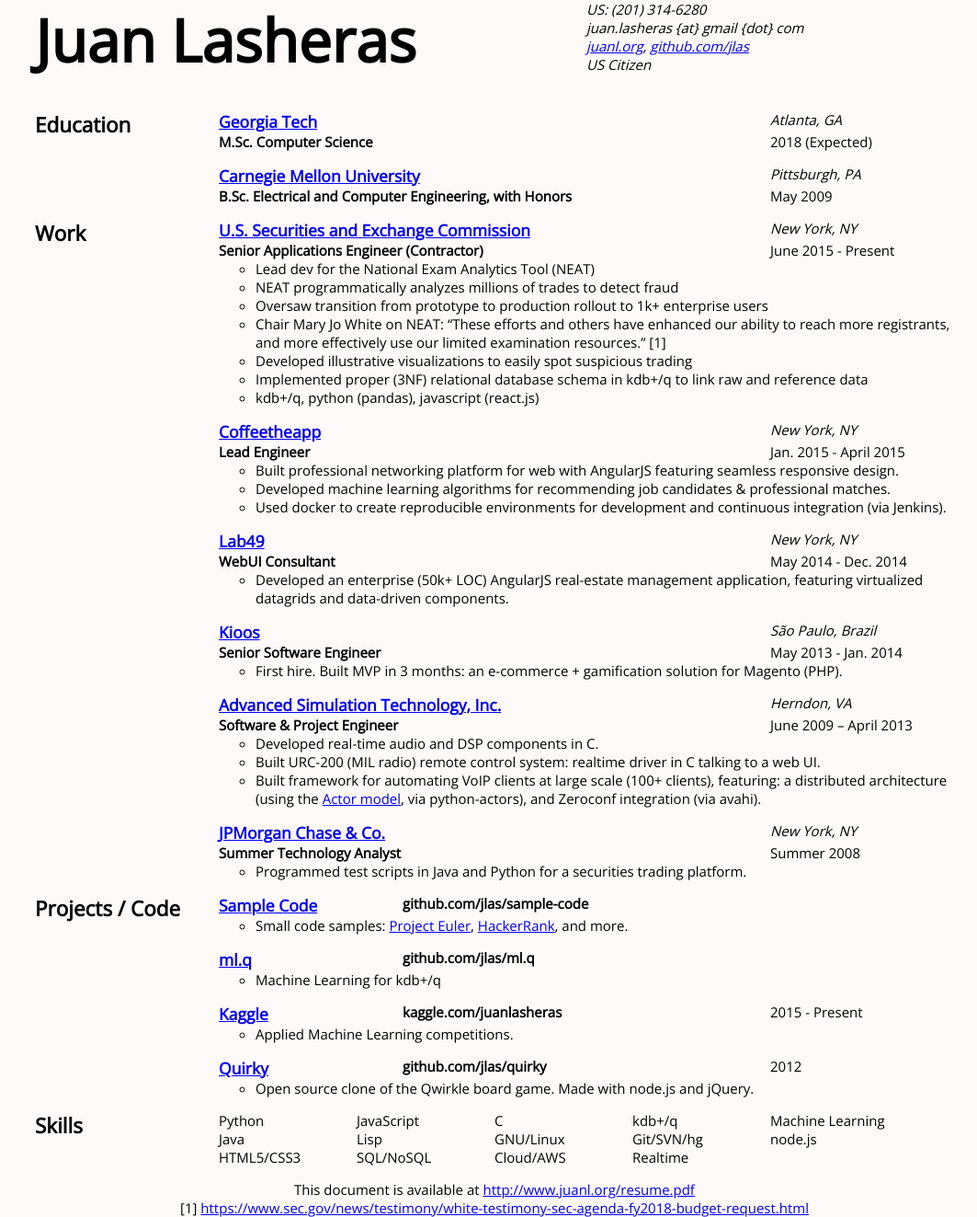
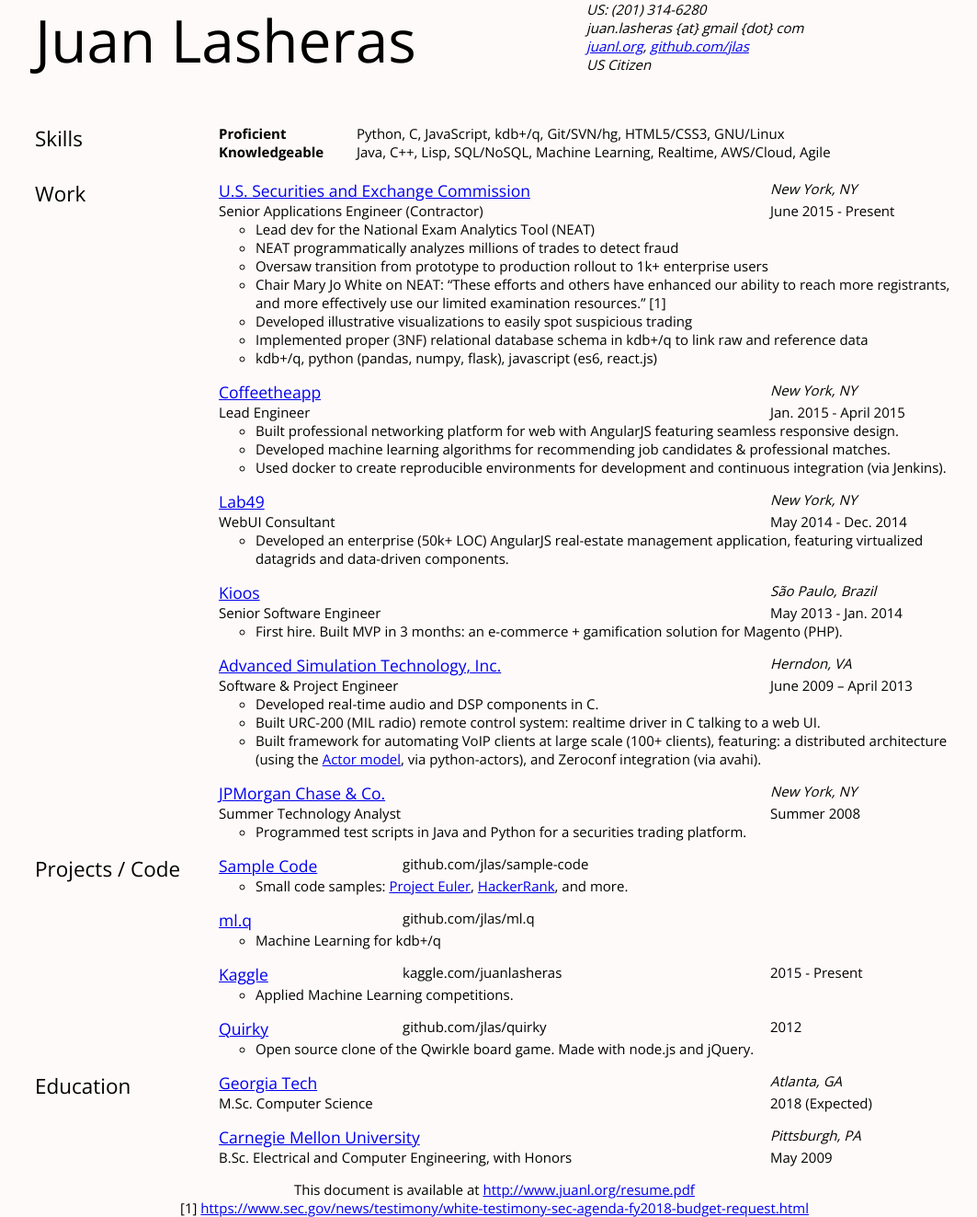
Before and after one commit to jlas/jlas.github.io, a Jekyll site: the page resume.html, which Jekyll copies as it is, in a window 1280 px wide. Shown: the whole page at 92% size, without its empty margins (102-1165 px from the left). Built offline with Jekyll 4.4.1, drawn with Linux system fonts in a browser that asks for light colours.

Commit message:
update resume

```diff
--- a/css/resume.css
+++ b/css/resume.css
@@ -1,4 +1,4 @@
-@import url(http://fonts.googleapis.com/css?family=Open+Sans);
+@import url(http://fonts.googleapis.com/css?family=Open+Sans:400,700);
 
 body {
     font-family: 'Open Sans', sans-serif;
@@ -34,6 +34,10 @@ header h1 {
     margin: 0;
 }
 
+h1, h2, h3, h4, h5, h6 {
+    font-weight: normal;
+}
+
 header address {
     position: relative;
     left: 600px;
@@ -63,10 +67,8 @@ section address { left: 600px; }
 section .period { left: 600px; }
 
 #skills { height: 4em; }
-#skills > ul { padding: 0; }
-#skills > ul > li {
-    list-style-type: none;
-    display: block;
+#skills > dl > dt {
     float: left;
     width: 150px;
+    font-weight: bold;
 }
--- a/resume.html
+++ b/resume.html
@@ -20,34 +20,14 @@
       </address>
     </header>
 
-    <section id="education">
-      <h2>Education</h2>
-      <div itemprop="alumniOf" itemscope itemtype="http://schema.org/EducationalOrganization">
-        <a href="http://www.gatech.edu/" itemprop="url">
-          <h3 itemprop="name">Georgia Tech</h3>
-        </a>
-        <address itemprop="address" itemscope itemtype="http://schema.org/PostalAddress">
-          <span itemprop="addressLocality">Atlanta</span>,
-          <span itemprop="addressRegion">GA</span>
-        </address>
-        <div class="hgroup">
-          <h4>M.Sc. Computer Science</h4>
-          <span class='period'>2018 (Expected)</span>
-        </div>
-      </div>
-      <div itemprop="alumniOf" itemscope itemtype="http://schema.org/EducationalOrganization">
-        <a href="http://www.cmu.edu/" itemprop="url">
-          <h3 itemprop="name">Carnegie Mellon University</h3>
-        </a>
-        <address itemprop="address" itemscope itemtype="http://schema.org/PostalAddress">
-          <span itemprop="addressLocality">Pittsburgh</span>,
-          <span itemprop="addressRegion">PA</span>
-        </address>
-        <div class="hgroup">
-          <h4>B.Sc. Electrical and Computer Engineering, with Honors</h4>
-          <span class='period'>May 2009</span>
-        </div>
-      </div>
+    <section id="skills">
+      <h2>Skills</h2>
+      <dl>
+        <dt>Proficient</dt>
+        <dd>Python, C, JavaScript, kdb+/q, Git/SVN/hg, HTML5/CSS3, GNU/Linux</dd>
+        <dt>Knowledgeable</dt>
+        <dd>Java, C++, Lisp, SQL/NoSQL, Machine Learning, Realtime, AWS/Cloud, Agile</dd>
+      </dl>
     </section>
 
     <section id="work-experience">
@@ -76,7 +56,7 @@
           </li>
           <li>Developed illustrative visualizations to easily spot suspicious trading</li>
           <li>Implemented proper (3NF) relational database schema in kdb+/q to link raw and reference data</li>
-          <li>kdb+/q, python (pandas), javascript (react.js)</li>
+          <li>kdb+/q, python (pandas, numpy, flask), javascript (es6, react.js)</li>
         </ul>
       </div>
 
@@ -234,24 +214,34 @@
       </div>
     </section>
 
-    <section id="skills">
-      <h2>Skills</h2>
-      <ul>
-        <li>Python</li>
-        <li>JavaScript</li>
-        <li>C</li>
-        <li>kdb+/q</li>
-        <li>Machine Learning</li>
-        <li>Java</li>
-        <li>Lisp</li>
-        <li>GNU/Linux</li>
-        <li>Git/SVN/hg</li>
-        <li>node.js</li>
-        <li>HTML5/CSS3</li>
-        <li>SQL/NoSQL</li>
-        <li>Cloud/AWS</li>
-        <li>Realtime</li>
-      </ul>
+        <section id="education">
+      <h2>Education</h2>
+      <div itemprop="alumniOf" itemscope itemtype="http://schema.org/EducationalOrganization">
+        <a href="http://www.gatech.edu/" itemprop="url">
+          <h3 itemprop="name">Georgia Tech</h3>
+        </a>
+        <address itemprop="address" itemscope itemtype="http://schema.org/PostalAddress">
+          <span itemprop="addressLocality">Atlanta</span>,
+          <span itemprop="addressRegion">GA</span>
+        </address>
+        <div class="hgroup">
+          <h4>M.Sc. Computer Science</h4>
+          <span class='period'>2018 (Expected)</span>
+        </div>
+      </div>
+      <div itemprop="alumniOf" itemscope itemtype="http://schema.org/EducationalOrganization">
+        <a href="http://www.cmu.edu/" itemprop="url">
+          <h3 itemprop="name">Carnegie Mellon University</h3>
+        </a>
+        <address itemprop="address" itemscope itemtype="http://schema.org/PostalAddress">
+          <span itemprop="addressLocality">Pittsburgh</span>,
+          <span itemprop="addressRegion">PA</span>
+        </address>
+        <div class="hgroup">
+          <h4>B.Sc. Electrical and Computer Engineering, with Honors</h4>
+          <span class='period'>May 2009</span>
+        </div>
+      </div>
     </section>
 
     <footer>
```
